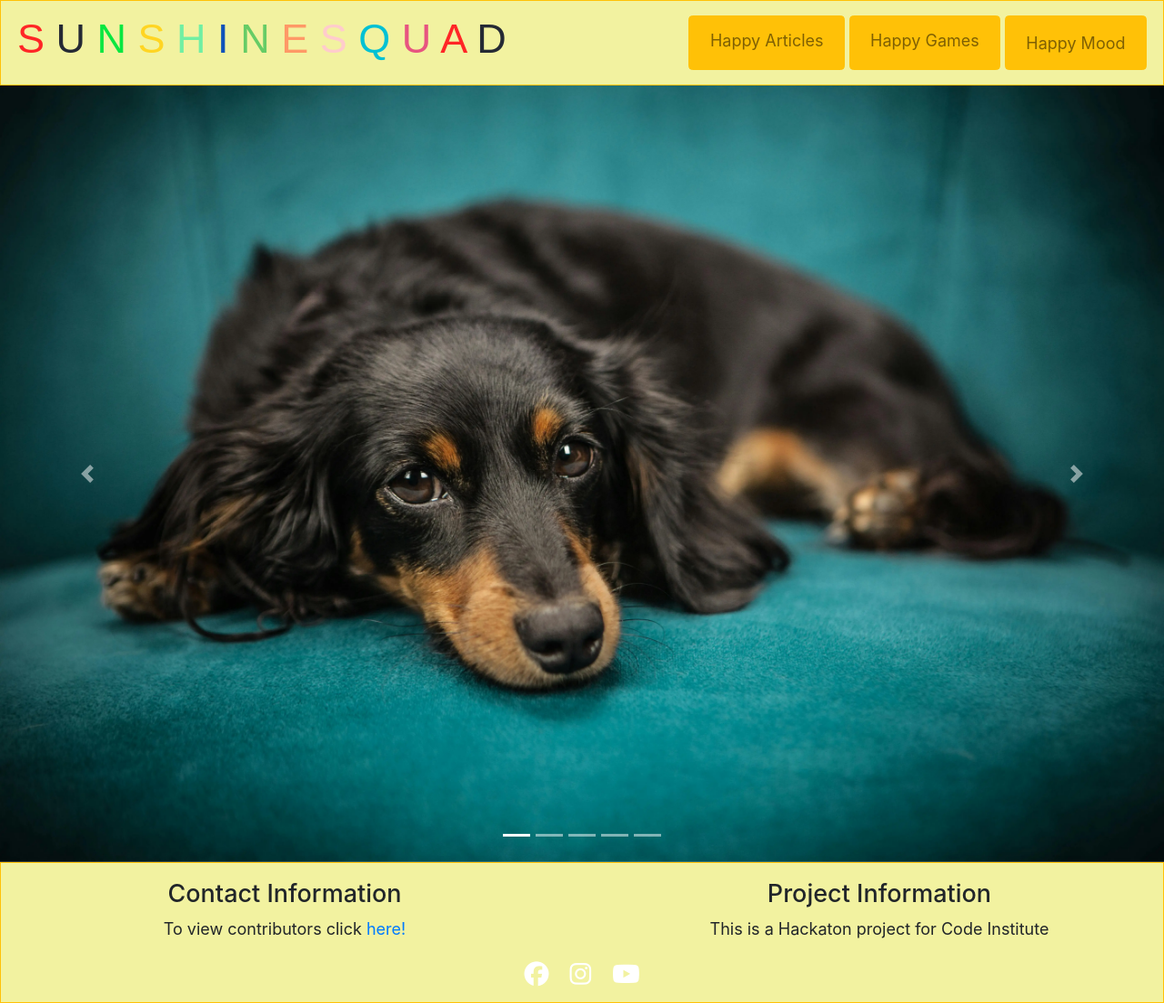
After one commit to raneem-yad/sunshine_squad_hackathon_raneem, a Flask app: page /gallery in a window 1280 px wide. The commit adds this page. Shown: the whole page at 91% size. Run offline with Flask 3, Linux system fonts and the light colour scheme; some libraries are stand-ins or nearby versions; some web fonts are replaced.

Commit message:
create a gallery of cute animals

```diff
--- a/appmanager/routes.py
+++ b/appmanager/routes.py
@@ -35,3 +35,8 @@ def article_details(article_id):
     # gets especific article from session with index from article clicked
     article = session.get("articles", {})[article_id]
     return render_template("article-details.html", article=article)
+
+
+@app.route("/gallery")
+def gallery():
+    return render_template("gallery.html")
--- a/appmanager/server/demo_data.py
+++ b/appmanager/server/demo_data.py
@@ -1,4 +1,3 @@
-from typing import List, Dict, Any
 
 data_demo=  [
     {
--- a/appmanager/templates/base.html
+++ b/appmanager/templates/base.html
@@ -44,8 +44,11 @@
                 <li class="nav-item form-inline btn btn-warning mr-lg-1 py-1">
                 <a class="nav-link" href="{{url_for('home')}}">Happy Articles</a>
                 </li>
+                <li class="nav-item form-inline btn btn-warning mr-lg-1 py-1">
+                <a class="nav-link" href="{{url_for('game')}}">Happy Games</a>
+                </li>
                 <li class="nav-item form-inline btn btn-warning">
-                <a class="nav-link" href="{{url_for('game')}}">Happy Games</a>
+                <a class="nav-link" href="{{url_for('gallery')}}">Happy Mood</a>
                 </li>
             </ul>
             </div>
--- /dev/null
+++ b/appmanager/templates/gallery.html
@@ -0,0 +1,29 @@
+{% extends "base.html" %}
+{% block content %}
+
+{% set carousel_imgs = ['img1.webp','img2.webp','img3.webp','img4.webp','img5.webp'] %}
+<div id="carouselExampleIndicators" class="carousel slide" data-ride="carousel">
+  <ol class="carousel-indicators">
+    {% for i in range(carousel_imgs | length) %}
+    <li data-target="#carouselExampleIndicators" data-slide-to="{{i}}"  {% if loop.index == 1 %}class="active"{% endif %}></li>
+    {% endfor %}
+  </ol>
+   <div class="carousel-inner">
+    {% for i in range(carousel_imgs | length) %}
+    <div class="carousel-item {% if loop.index == 1 %}active{% endif %}">
+       <img class="d-block w-100" size="870px" src="{{url_for('static',filename='images/'+carousel_imgs[loop.index - 1])}}" alt="Slide {{ loop.index }}">
+    </div>
+    {% endfor %}
+  </div>
+  <a class="carousel-control-prev" href="#carouselExampleIndicators" role="button" data-slide="prev">
+    <span class="carousel-control-prev-icon" aria-hidden="true"></span>
+    <span class="sr-only">Previous</span>
+  </a>
+  <a class="carousel-control-next" href="#carouselExampleIndicators" role="button" data-slide="next">
+    <span class="carousel-control-next-icon" aria-hidden="true"></span>
+    <span class="sr-only">Next</span>
+  </a>
+</div>
+
+
+{% endblock %}
```
Also changed, not shown: appmanager/static/images/img1.webp (added), appmanager/static/images/img2.webp (added), appmanager/static/images/img3.webp (added), appmanager/static/images/img4.webp (added), appmanager/static/images/img5.webp (added), 6 other files.
